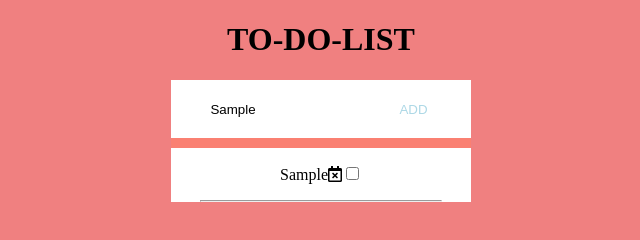
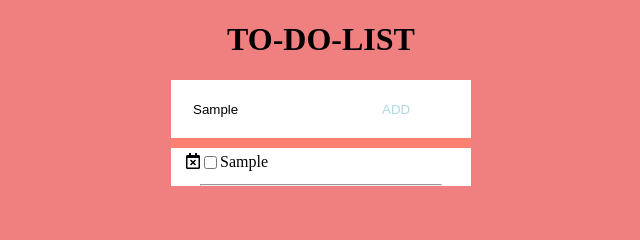
Before and after one commit to idosarue/DI_Bootcamp, a plain HTML site: page week3/day4/daily_challenge/index.html in a window 1280 px wide. Both pictures are taken after typing "Sample" into the empty fields and a click on the input "ADD". Shown: the whole page, without its empty margins (319-959 px from the left). Drawn offline with Linux system fonts and the light colour scheme.

Commit message:
done daily

```diff
--- a/week3/day4/daily_challenge/script.js
+++ b/week3/day4/daily_challenge/script.js
@@ -1,4 +1,4 @@
-let listTasks = [];
+let listTasks = []
 let input = document.getElementById('myForm').firstElementChild
 let div = document.getElementsByTagName('div')[0]
 console.log(input)
--- a/week3/day4/daily_challenge/style.css
+++ b/week3/day4/daily_challenge/style.css
@@ -13,7 +13,7 @@ h1{
 }
 .container {
     width: 300px;
-    text-align: center;
+    /* text-align: center; */
     margin: auto;
 
 }
@@ -27,16 +27,24 @@ h1{
     background-color: white;
     color: lightblue;
 }
-i{
-    display: inline;
+
+.fa-calendar-times{
+    float: left;
 }
 
+p{
+    width: 90%;
+    padding: 5px;
+    margin: auto;
 
+}
 
 input{
-    display: inline;
     border: none;
+}
 
+input[type = 'checkbox']{
+    float: left;
 }
 
 hr{
```
